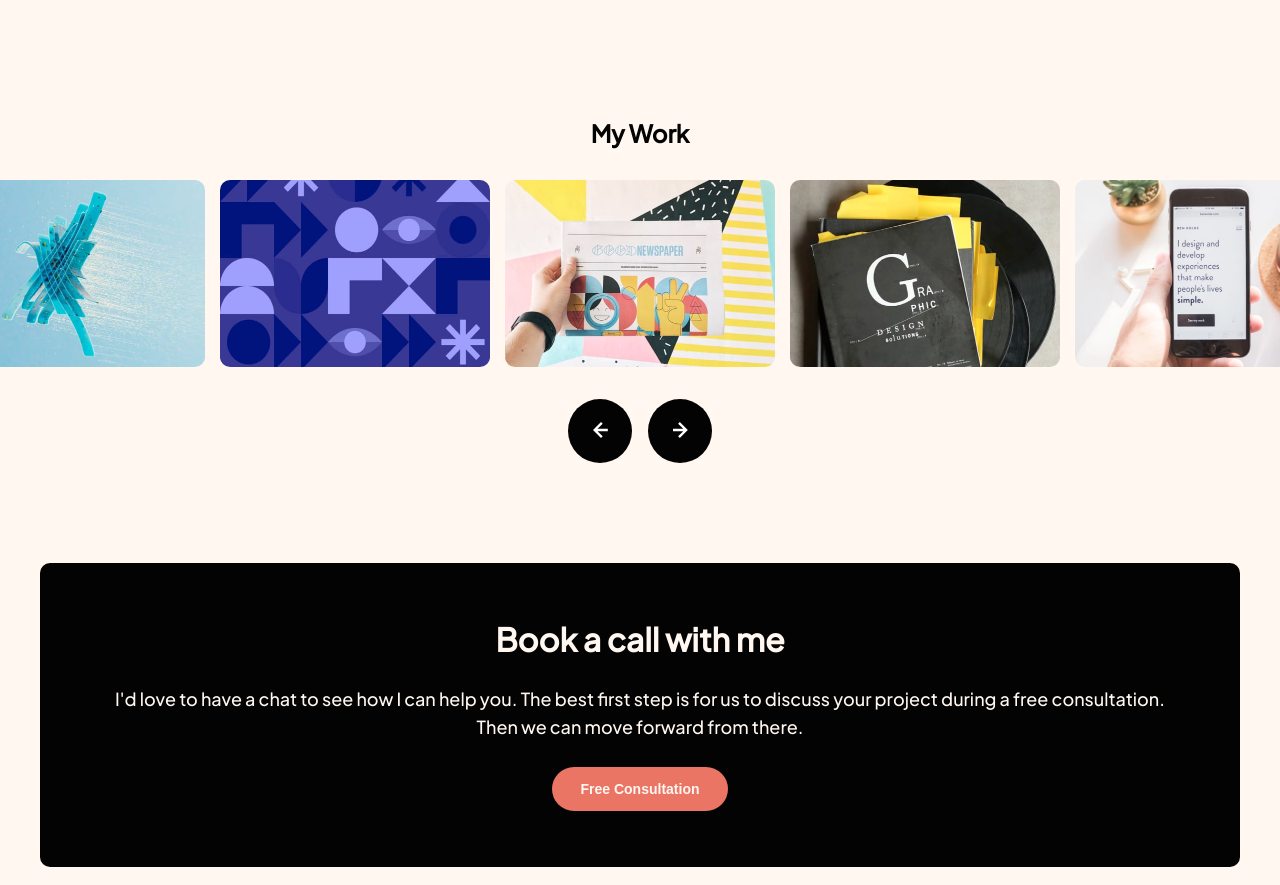
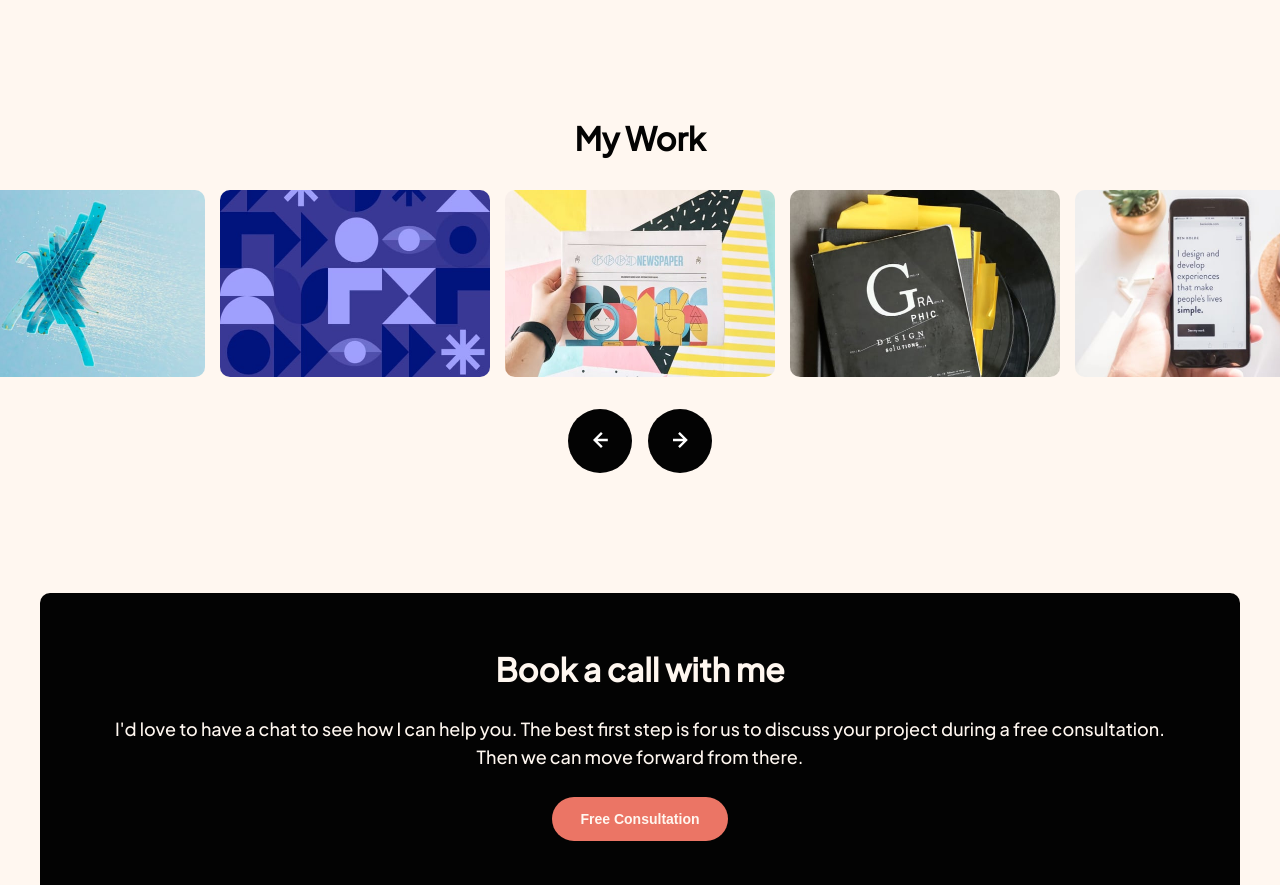
Before and after one commit to iannnop/single-page-design-portfolio, a Vue app: page / in a window 1280 px wide. Shown: the part 1166-2051 px from the top of the page. Built offline with nearby package versions, Linux system fonts and the light colour scheme.

Commit message:
work section responsive

```diff
--- a/src/components/WorkSection.vue
+++ b/src/components/WorkSection.vue
@@ -27,4 +27,15 @@ div {
   margin: 100px 0;
   text-align: center;
 }
+
+@media (min-width: 768px) {
+  h2 {
+    font-size: 32px;
+    line-height: 40px;
+  }
+
+  div {
+    margin: 120px 0;
+  }
+}
 </style>
```
